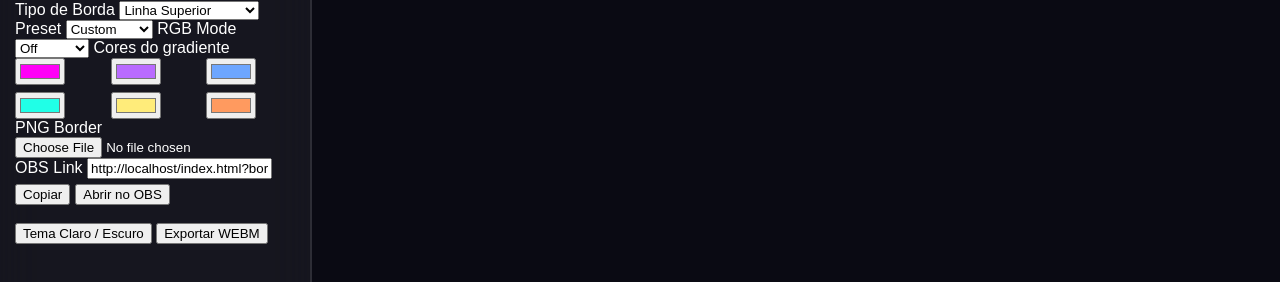
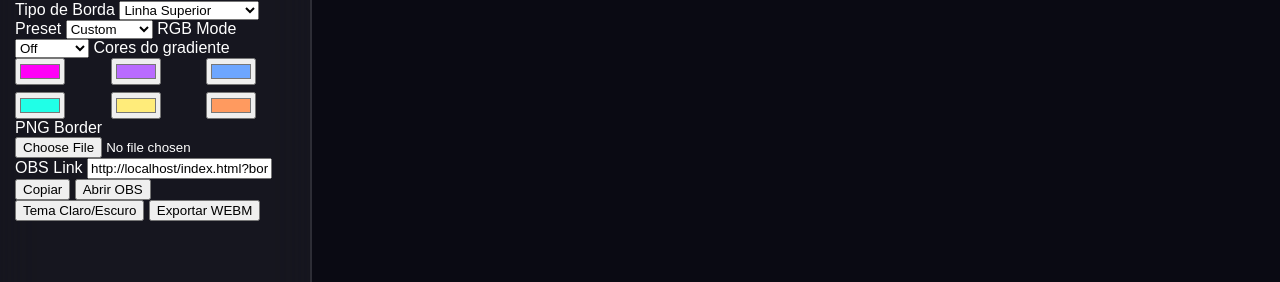
Before and after one commit to comiratoalex-cmd/neon, a plain HTML site: page index.html in a window 1280 px wide. Shown: the part 110-392 px from the top of the page. Drawn offline with Linux system fonts and the light colour scheme.

Commit message:
Update index.html

```diff
--- a/index.html
+++ b/index.html
@@ -9,10 +9,8 @@
 
 <body>
 
-<!-- Botão de colapsar -->
 <div id="collapseBtn">☰</div>
 
-<!-- Painel lateral -->
 <aside id="sidebar">
 
 <h1>Neon Border<br>Generator PRO</h1>
@@ -56,25 +54,22 @@
 <label>OBS Link</label>
 <input id="obsLink" readonly>
 
-<div style="margin-top:5px; display:flex; gap:5px;">
+<div class="btn-row">
   <button id="copyObs">Copiar</button>
-  <button id="openOBS">Abrir no OBS</button>
+  <button id="openOBS">Abrir OBS</button>
 </div>
 
-<br>
-
-<button id="toggleTheme">Tema Claro / Escuro</button>
+<button id="toggleTheme">Tema Claro/Escuro</button>
 <button id="exportWebm">Exportar WEBM</button>
 
 </aside>
 
-<!-- PREVIEW -->
 <main id="previewArea">
   <div id="preview"></div>
   <canvas id="pngCanvas"></canvas>
 </main>
 
-<!-- Módulos -->
+<!-- MODULES -->
 <script src="core/presets.js"></script>
 <script src="core/shapes.js"></script>
 <script src="core/obs-link.js"></script>
@@ -84,7 +79,7 @@
 <script src="core/webcam.js"></script>
 <script src="core/exporter.js"></script>
 
-<!-- App Principal -->
+<!-- MAIN APP -->
 <script src="app.js"></script>
 
 </body>
```
